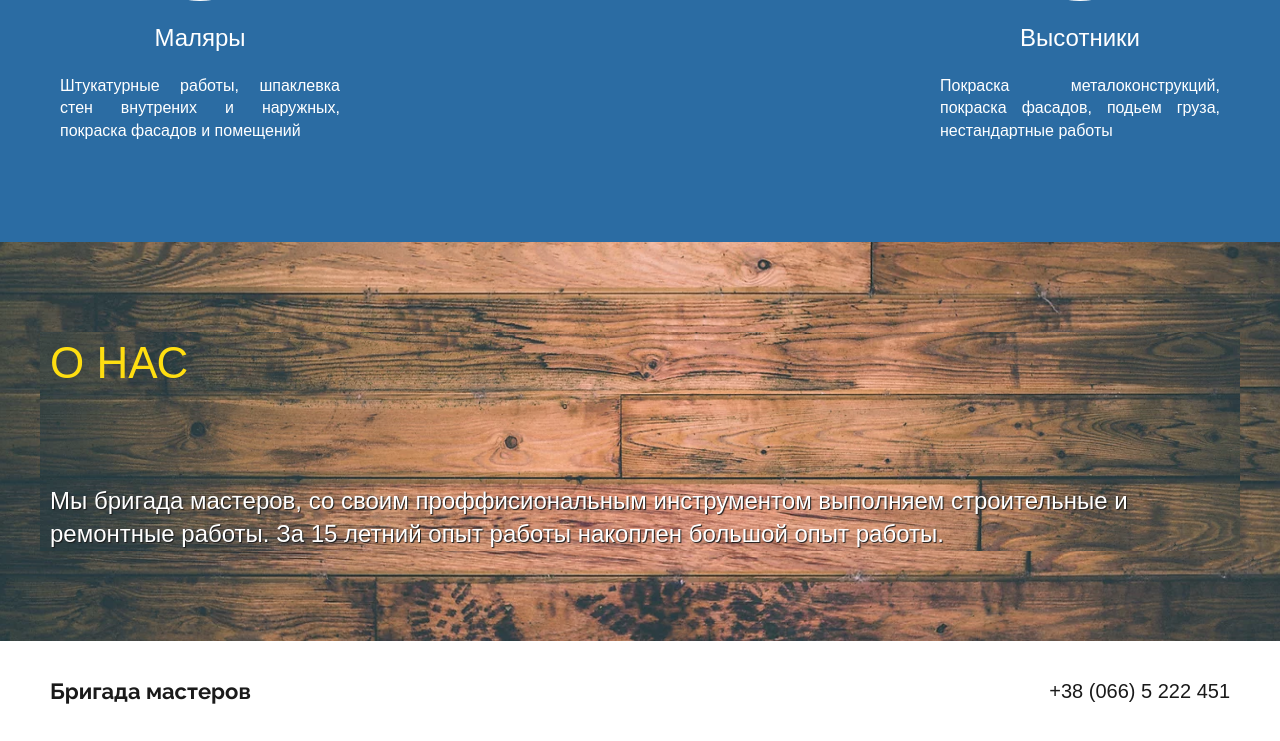
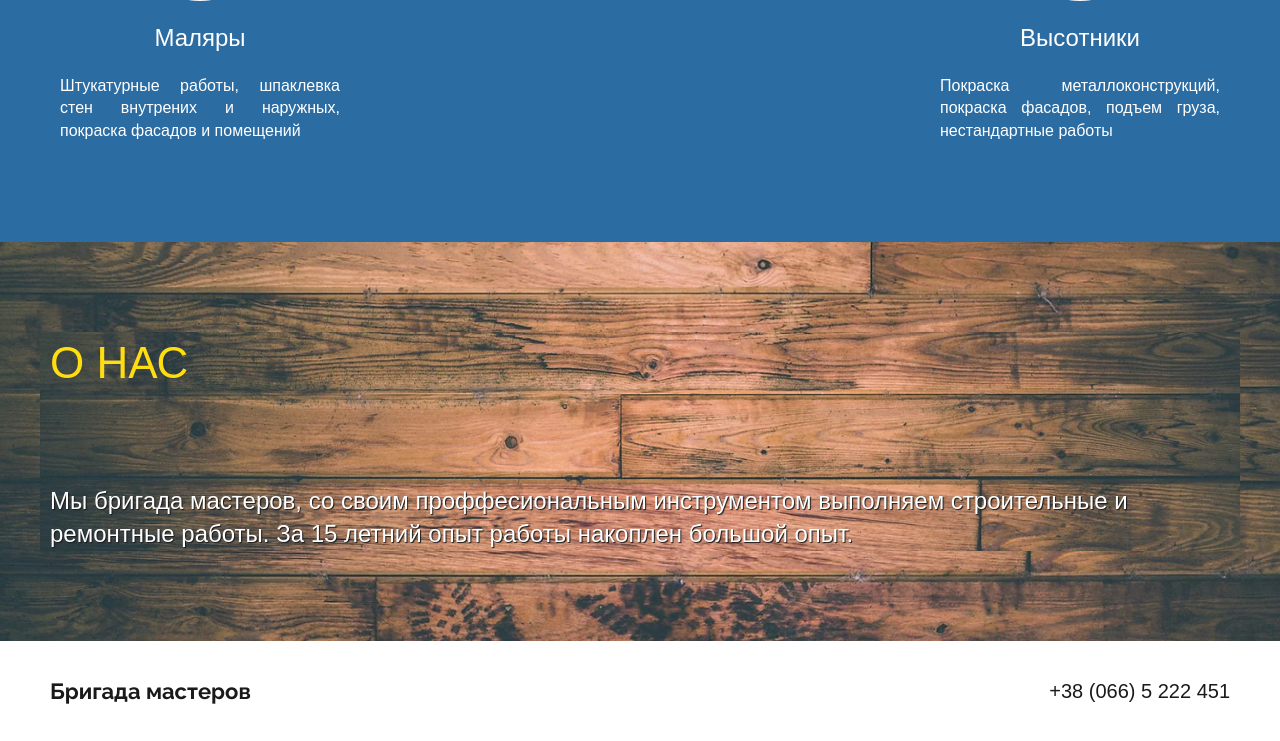
Before and after one commit to ur5fot/brigadecraftsmen, a Django app: page / in a window 1280 px wide. Shown: the part 1421-2162 px from the top of the page. Run offline with Django 4.2, Linux system fonts and the light colour scheme; some libraries are stand-ins or nearby versions; some web fonts are replaced.

Commit message:
fix ( index page ) fix text

```diff
--- a/construction/main/templates/main/index.html
+++ b/construction/main/templates/main/index.html
@@ -4,7 +4,8 @@
 <html lang="ru">
 <head>
     <meta charset="UTF-8">
-    <title>Строительные работы</title>
+    <title>Строительные работы - кровельные работы, сантехнические работы, электрики, маляры, высотники</title>
+    <link rel="shortcut icon" href="{% static 'main/img/engineering.png' %}" type="image/png">
     <link rel="stylesheet" href="https://cdnjs.cloudflare.com/ajax/libs/meyer-reset/2.0/reset.min.css" integrity="sha512-NmLkDIU1C/C88wi324HBc+S2kLhi08PN5GDeUVVVC/BVt/9Izdsc9SVeVfA1UZbY3sHUlDSyRXhCzHfr6hmPPw==" crossorigin="anonymous" referrerpolicy="no-referrer"/>
     <link rel="stylesheet" href="{% static 'main/css/index.css' %}">
     <meta name="viewport" content="width=device-width, initial-scale=1.0, maximum-scale=1.0, user-scalable=no">
@@ -19,7 +20,7 @@
                     <li class="nav__list-item"><a class="nav__list-link" href="#main">Главная</a></li>
                     <li class="nav__list-item"><a class="nav__list-link" href="#services">Услуги</a></li>
                     <li class="nav__list-item"><a class="nav__list-link" href="#about">О нас</a></li>
-<!--                    <li class="nav__list-item"><a class="nav__list-link" href="#">Контакты</a></li>-->
+                    <!--                    <li class="nav__list-item"><a class="nav__list-link" href="#">Контакты</a></li>-->
                 </ul>
             </nav>
             <div class="space"></div>
@@ -54,14 +55,14 @@
                             <img class="card__img" src="{% static 'main/img/key.webp' %}" alt="" >
                         </div>
                         <h3 class="card__title">Сантехники</h3>
-                        <p class="card__text">Установка: систем отобления, канализации, водоснобжения под ключ.</p>
+                        <p class="card__text">Установка: систем отопления, канализации, водоснабжения под ключ.</p>
                     </div>
                     <div class="card">
                         <div class="card__img-wrap">
                             <img class="card__img" src="{% static 'main/img/screwdriver.webp' %}" alt="">
                         </div>
                         <h3 class="card__title">Электрики</h3>
-                        <p class="card__text">Монтаж электроовещения, електрокотлов</p>
+                        <p class="card__text">Монтаж электроосвещения, електрокотлов</p>
                     </div>
                     <div class="card">
                         <div class="card__img-wrap">
@@ -75,7 +76,7 @@
                             <img class="card__img" src="{% static 'main/img/pliers.webp' %}" class="card-img" alt="" >
                         </div>
                         <h3 class="card__title">Высотники</h3>
-                        <p class="card__text">Покраска металоконструкций, покраска фасадов, подьем груза, нестандартные работы</p>
+                        <p class="card__text">Покраска металлоконструкций, покраска фасадов, подъем груза, нестандартные работы</p>
                     </div>
                 </div>
 
@@ -86,8 +87,8 @@
             <div class="wrap article-about">
                 <h2 class="article__title article__title--yellow article-about__title">О нас</h2>
 
-                <p class="article__text article__text--white article-about__text">Мы бригада мастеров, со своим проффисиональным инструментом
-                    выполняем строительные и ремонтные работы. За 15 летний опыт работы накоплен большой опыт работы.</p>
+                <p class="article__text article__text--white article-about__text">Мы бригада мастеров, со своим проффесиональным инструментом
+                    выполняем строительные и ремонтные работы. За 15 летний опыт работы накоплен большой опыт.</p>
 
             </div>
         </article>
```
